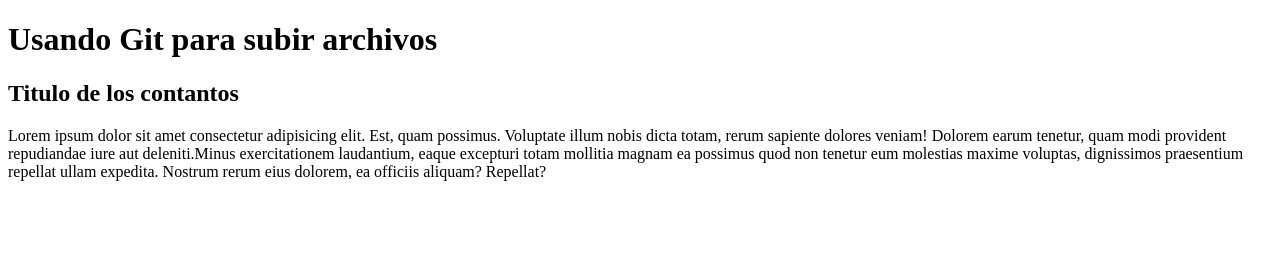
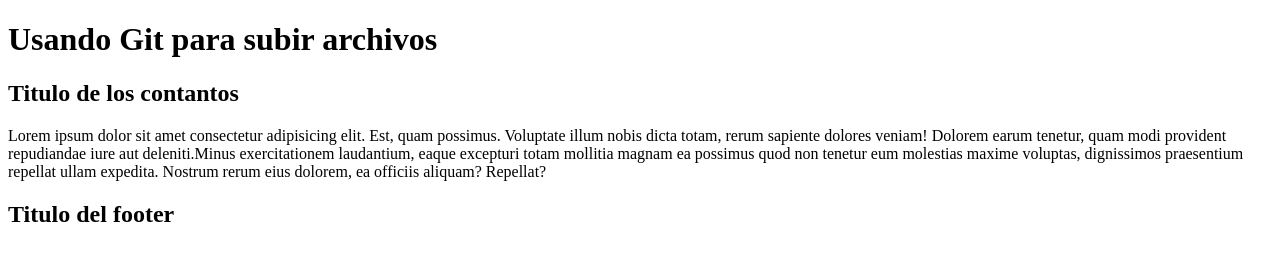
Before and after one commit to percy2019/ejbManual, a plain HTML site: page contacto.html in a window 1280 px wide. Drawn offline with Linux system fonts and the light colour scheme.

Commit message:
Agregaar titulo del footer

```diff
--- a/contacto.html
+++ b/contacto.html
@@ -25,7 +25,7 @@
     </main>
 
     <footer>
-
+        <h2>Titulo del footer</h2>
     </footer>
 
 </body>
```
